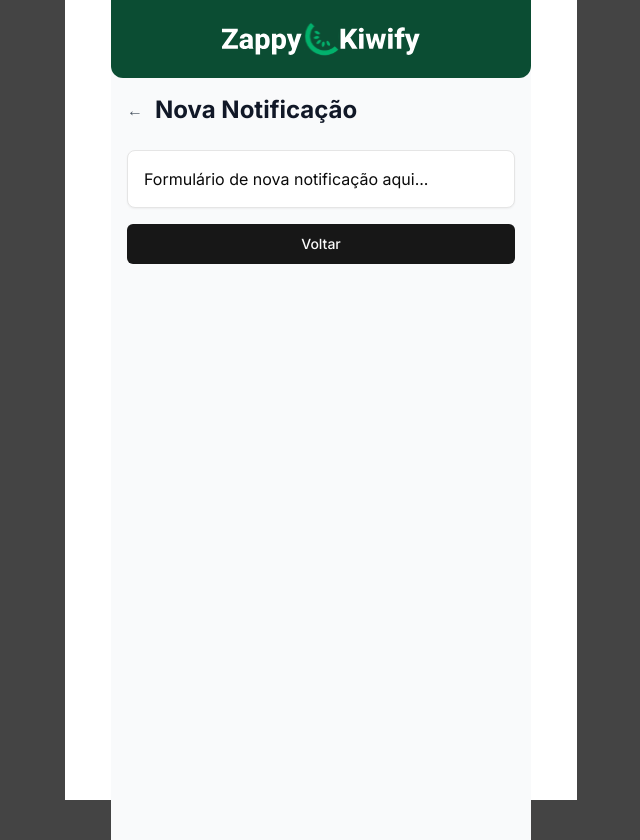
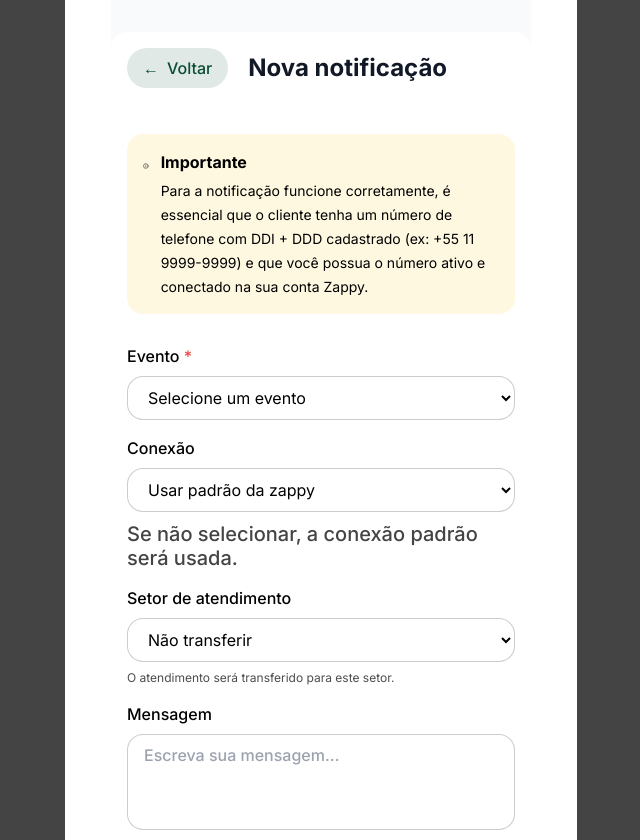
Before and after one commit to giovanni683/zappy-kiwify-client, a Next.js app: page / in a window 1280 px wide. Both pictures are taken after a click on the button "Nova notificação". Shown: the whole page, without its empty margins (319-959 px from the left). Built offline with nearby package versions, Linux system fonts and the light colour scheme.

Commit message:
feat: ajustes no componente NewNotification e melhorias visuais

```diff
--- a/src/components/notifications/NewNotification.tsx
+++ b/src/components/notifications/NewNotification.tsx
@@ -1,29 +1,163 @@
-import { Header } from '@/components/ui/header';
-import { Card } from '@/components/ui/card';
+
+
+import { useRef, useState } from 'react';
+
+// Função para renderizar a mensagem com variáveis destacadas
+function renderMessagePreview(text: string) {
+  // Regex para {{variavel}}
+  const regex = /(\{\{[^}]+\}\})/g;
+  const parts = text.split(regex);
+  return parts.map((part, i) => {
+    if (/^\{\{[^}]+\}\}$/.test(part)) {
+      return (
+        <span
+          key={i}
+          style={{
+            background: '#E1F7E3',
+            color: '#0B4D33',
+            borderRadius: 8,
+            padding: '2px 8px',
+            margin: '0 2px',
+            fontWeight: 600,
+            fontFamily: 'Inter',
+            fontSize: 16,
+            lineHeight: '24px',
+            display: 'inline-block',
+          }}
+        >
+          {part}
+        </span>
+      );
+    }
+    return <span key={i}>{part}</span>;
+  });
+}
 import { Button } from '@/components/ui/button';
+import { Info } from 'lucide-react';
 
 interface NewNotificationProps {
   onBack: () => void;
 }
 
 export function NewNotification({ onBack }: NewNotificationProps) {
-  // Aqui você pode adicionar o formulário real de nova notificação
+  // Variáveis dinâmicas para mensagem
+  const messageRef = useRef<HTMLTextAreaElement>(null);
+  const [message, setMessage] = useState("");
+  const variables = [
+    { label: 'Nome completo', value: '{{nome_completo}}' },
+    { label: 'Url boleto', value: '{{url_boleto}}' },
+    { label: 'Expiração PIX', value: '{{expiracao_pix}}' },
+    { label: 'Código PIX', value: '{{codigo_pix}}' },
+    { label: 'Valor da compra', value: '{{valor_compra}}' },
+    { label: 'Cód. barras boleto', value: '{{cod_barras_boleto}}' },
+  ];
+
+  function handleInsertVariable(variable: string) {
+    const textarea = messageRef.current;
+    if (!textarea) return;
+    const start = textarea.selectionStart;
+    const end = textarea.selectionEnd;
+    const text = message;
+    const before = text.substring(0, start);
+    const after = text.substring(end);
+    const newValue = before + variable + after;
+    setMessage(newValue);
+    setTimeout(() => {
+      textarea.focus();
+      const cursor = before.length + variable.length;
+      textarea.setSelectionRange(cursor, cursor);
+    }, 0);
+  }
+
   return (
-    <div className="max-w-[420px] mx-auto bg-gray-50 min-h-screen">
-      <Header />
-      <div className="p-4">
-        <div className="flex items-center mb-6">
-          <button onClick={onBack} className="mr-3">
-            <span className="w-5 h-5 text-gray-600">←</span>
+    <div className="max-w-[420px] mx-auto bg-gray-50 min-h-screen flex flex-col justify-center">
+      <div className="flex flex-col justify-center items-end gap-[22px] w-full bg-white rounded-2xl shadow-none mt-8 mb-8 p-4 min-h-[600px]">
+        {/* Botão Voltar */}
+        <div className="flex items-center mb-6 w-full">
+          <button
+            onClick={onBack}
+            className="flex items-center px-4 py-2 bg-[#E1E9E7] rounded-full text-[#0B4D33] font-medium text-base mr-3"
+          >
+            <span className="mr-2">←</span> Voltar
           </button>
-          <h2 className="text-2xl font-bold text-gray-900">Nova Notificação</h2>
+          <h2 className="text-2xl font-bold text-gray-900 ml-2">Nova notificação</h2>
         </div>
-        <Card className="p-4 mb-4">
-          <p>Formulário de nova notificação aqui...</p>
-        </Card>
-        <Button className="w-full" onClick={onBack}>
-          Voltar
-        </Button>
+
+        {/* Card de informação */}
+        <div className="flex items-start gap-3 w-full bg-[#FFF8E1] rounded-2xl p-4 mb-2">
+          <Info className="w-6 h-6 text-[#000] mt-1" />
+          <div>
+            <span className="font-bold text-base text-black block mb-1">Importante</span>
+            <span className="text-sm text-black">
+              Para a notificação funcione corretamente, é essencial que o cliente tenha um número de telefone com DDI + DDD cadastrado (ex: +55 11 9999-9999) e que você possua o número ativo e conectado na sua conta Zappy.
+            </span>
+          </div>
+        </div>
+
+        {/* Formulário (exemplo visual, substitua pelos campos reais depois) */}
+        <form className="flex flex-col gap-4 w-full">
+          <div className="flex flex-col gap-2">
+            <label className="font-medium text-base text-black">Evento <span className="text-red-500">*</span></label>
+            <select className="h-11 px-4 rounded-2xl border border-black/20 bg-white text-base">
+              <option>Selecione um evento</option>
+            </select>
+          </div>
+          <div className="flex flex-col gap-2">
+            <label className="font-medium text-base text-black">Conexão</label>
+            <select className="h-11 px-4 rounded-2xl border border-black/20 bg-white text-base">
+              <option>Usar padrão da zappy</option>
+            </select>
+            <span
+              style={{
+                fontFamily: 'Inter',
+                fontStyle: 'normal',
+                fontWeight: 500,
+                fontSize: 20,
+                lineHeight: '24px',
+                color: '#444',
+                display: 'block',
+                marginTop: 2,
+              }}
+            >
+              Se não selecionar, a conexão padrão será usada.
+            </span>
+          </div>
+          <div className="flex flex-col gap-2">
+            <label className="font-medium text-base text-black">Setor de atendimento</label>
+            <select className="h-11 px-4 rounded-2xl border border-black/20 bg-white text-base">
+              <option>Não transferir</option>
+            </select>
+            <span className="text-xs text-black/70">O atendimento será transferido para este setor.</span>
+          </div>
+          <div className="flex flex-col gap-2">
+            <label className="font-medium text-base text-black">Mensagem</label>
+            <textarea
+              ref={messageRef}
+              className="h-24 px-4 py-2 rounded-2xl border border-black/20 bg-white text-base resize-none"
+              placeholder="Escreva sua mensagem..."
+              value={message}
+              onChange={e => setMessage(e.target.value)}
+              style={{ fontFamily: 'Inter', fontWeight: 500, fontSize: 16, lineHeight: '24px', color: '#000' }}
+            ></textarea>
+          </div>
+          <div className="flex flex-wrap gap-2">
+            {variables.map((v) => (
+              <button
+                type="button"
+                key={v.value}
+                className="rounded-full bg-[#E1E9E7] text-[#0B4D33] px-4 py-2 text-sm font-medium hover:bg-[#d2e0db] transition-colors"
+                onClick={() => handleInsertVariable(v.value)}
+              >
+                {v.label}
+              </button>
+            ))}
+          </div>
+          <div className="flex items-center gap-2 mt-2">
+            <span className="font-medium text-base text-black">Ativar notificação</span>
+            <input type="checkbox" className="w-6 h-6 rounded-full border border-black/20 accent-[#0B4D33]" />
+          </div>
+          <Button type="submit" className="w-full h-12 rounded-full bg-[#0B4D33] text-white text-lg font-bold mt-4">Salvar</Button>
+        </form>
       </div>
     </div>
   );
```
